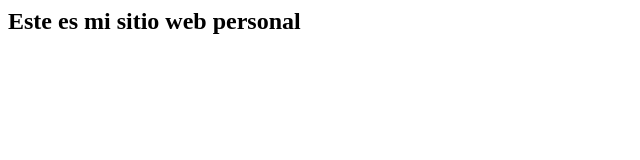
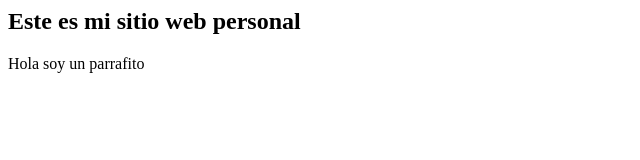
Before and after one commit to jaimeVillagran/PracticaGit, a plain HTML site: page index.html in a window 1280 px wide. Shown: the whole page, without its empty margins (0-640 px from the left). Drawn offline with Linux system fonts and the light colour scheme.

Commit message:
Agregue un parrafo

```diff
--- a/index.html
+++ b/index.html
@@ -5,6 +5,8 @@
 
 <body>
     <h2>Este es mi sitio web personal</h2>
+
+    <p>Hola soy un parrafito</p>
 </body>
 
 </html>
```
